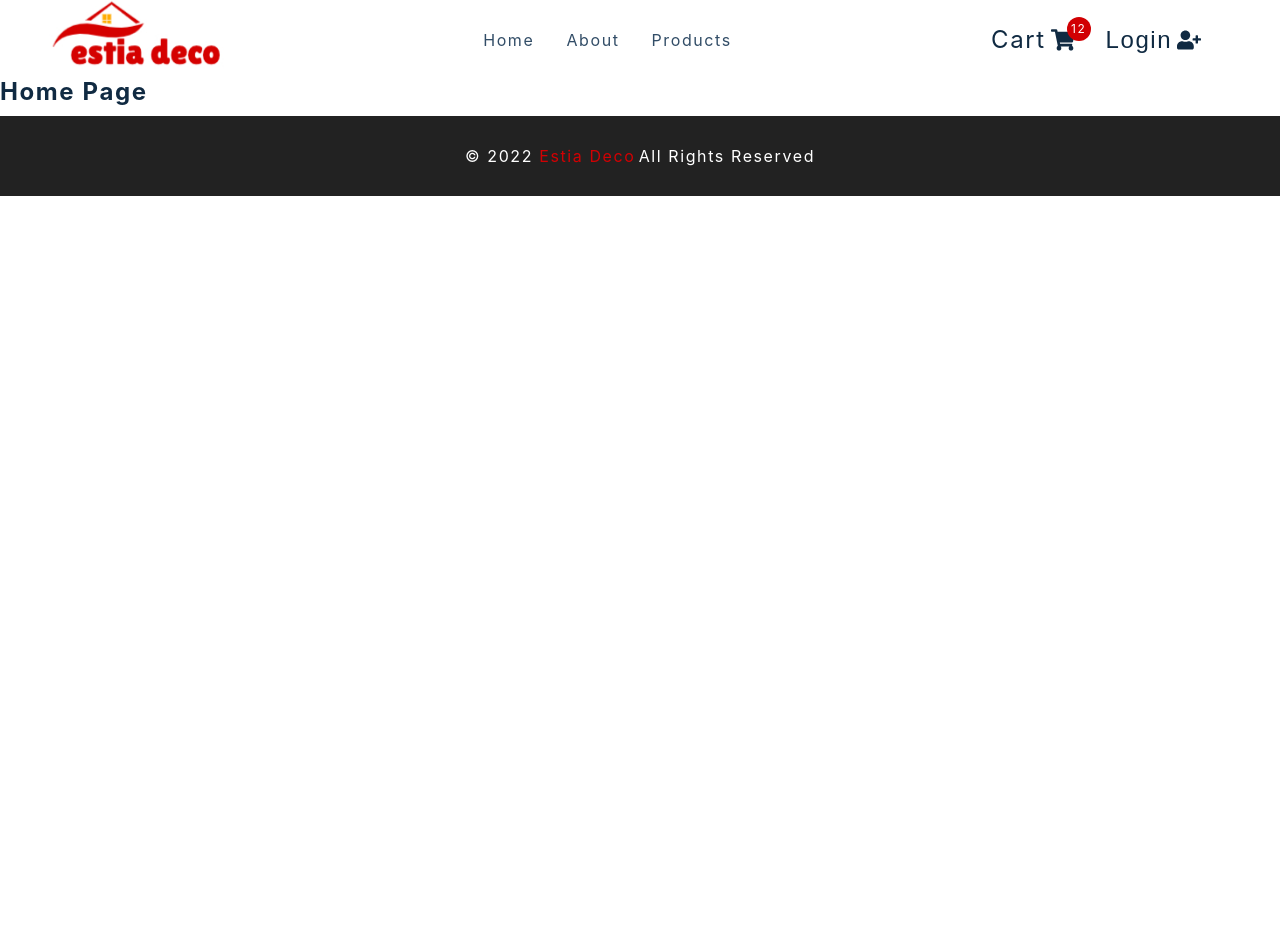
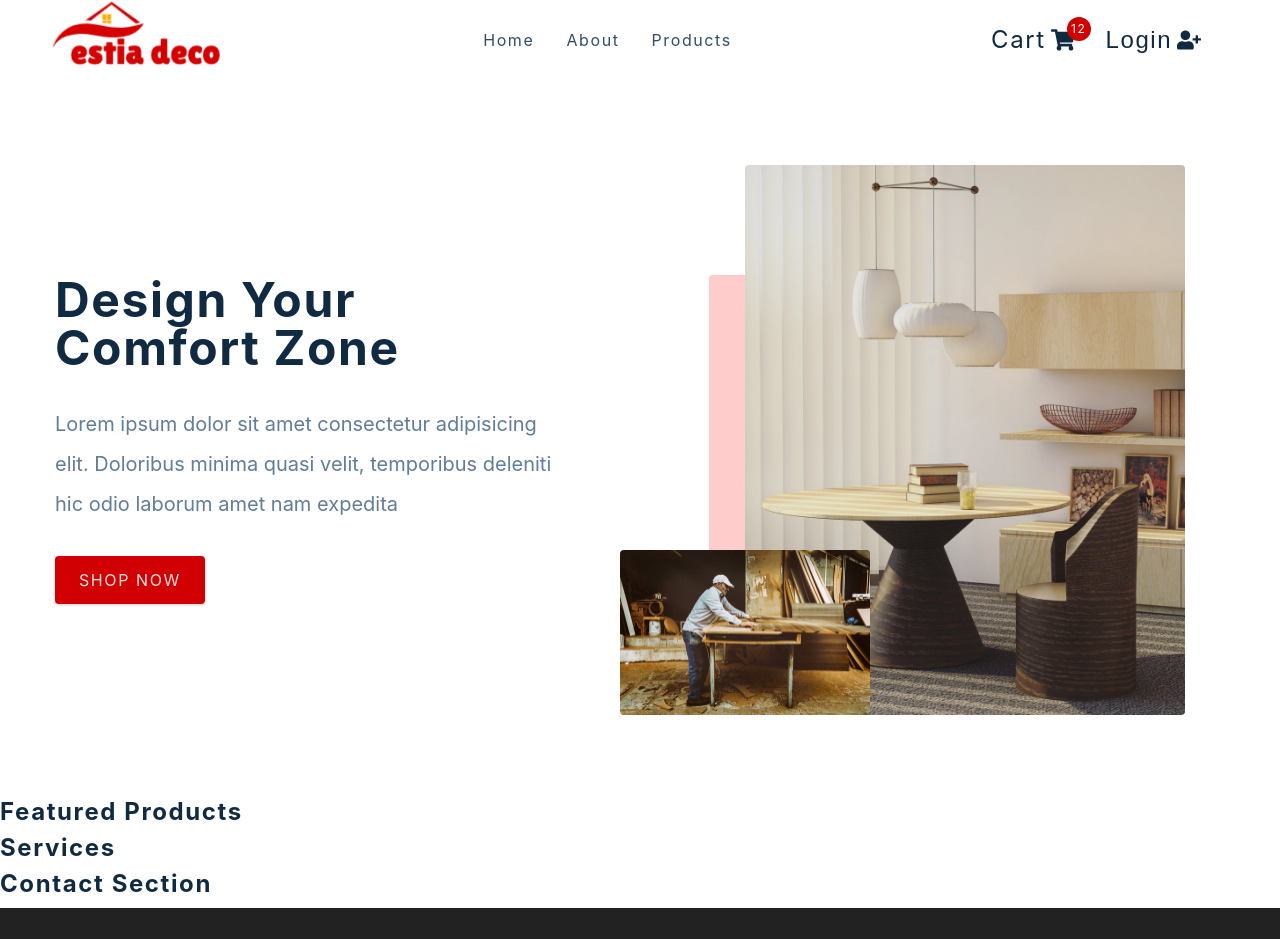
Before and after one commit to ioannis-sporidis/ra-online-store, a React (Create React App) app: page / in a window 1280 px wide. Shown: the top 939 px of the page. Before the commit the page ends 800 px from the top, so only its background shows below. Built offline with nearby package versions, Linux system fonts and the light colour scheme.

Commit message:
Home page - hero component setup

```diff
--- a/src/components/Hero.js
+++ b/src/components/Hero.js
@@ -1,12 +1,33 @@
-import React from 'react'
-import styled from 'styled-components'
-import { Link } from 'react-router-dom'
-import heroBcg from '../assets/hero-bcg.jpeg'
-import heroBcg2 from '../assets/hero-bcg-2.jpeg'
+import React from 'react';
+import styled from 'styled-components';
+import { Link } from 'react-router-dom';
+import heroBcg from '../assets/hero-bcg.jpeg';
+import heroBcg2 from '../assets/hero-bcg-2.jpeg';
 
 const Hero = () => {
-  return <h4>hero</h4>
-}
+  return (
+    <Wrapper className='section-center'>
+      <article className='content'>
+        <h1>
+          Design your <br />
+          comfort zone
+        </h1>
+        <p>
+          Lorem ipsum dolor sit amet consectetur adipisicing elit. Doloribus
+          minima quasi velit, temporibus deleniti hic odio laborum amet nam
+          expedita
+        </p>
+        <Link to='products' className='btn hero-btn'>
+          shop now
+        </Link>
+      </article>
+      <article className='img-container'>
+        <img src={heroBcg} alt='photo of a table' className='main-img' />
+        <img src={heroBcg2} alt='person working' className='accent-img' />
+      </article>
+    </Wrapper>
+  );
+};
 
 const Wrapper = styled.section`
   min-height: 60vh;
@@ -68,6 +89,6 @@ const Wrapper = styled.section`
       border-radius: var(--radius);
     }
   }
-`
+`;
 
-export default Hero
+export default Hero;
--- a/src/pages/AboutPage.js
+++ b/src/pages/AboutPage.js
@@ -15,10 +15,12 @@ const AboutPage = () => {
             <div className='underline'></div>
           </div>
           <p>
-            Lorem ipsum dolor sit amet consectetur adipisicing elit. Ullam
-            temporibus itaque molestiae cum placeat corporis ut obcaecati
-            deleniti harum, quae hic sunt sit adipisci, nulla magni culpa unde
-            omnis voluptatem?
+            Lorem, ipsum dolor sit amet consectetur adipisicing elit. A nihil
+            aliquid quam quis deleniti, facere impedit! Labore sapiente maiores
+            accusantium distinctio rerum eum, mollitia dignissimos consequuntur
+            repellendus dolorum nesciunt aut perferendis quisquam a eligendi
+            expedita molestiae esse voluptate sequi sint, et debitis. Architecto
+            recusandae provident optio dignissimos excepturi eaque culpa.
           </p>
         </article>
       </Wrapper>
--- a/src/pages/HomePage.js
+++ b/src/pages/HomePage.js
@@ -1,7 +1,14 @@
-import React from 'react'
-import { FeaturedProducts, Hero, Services, Contact } from '../components'
+import React from 'react';
+import { FeaturedProducts, Hero, Services, Contact } from '../components';
 const HomePage = () => {
-  return <h4>home page</h4>
-}
+  return (
+    <main>
+      <Hero />
+      <FeaturedProducts />
+      <Services />
+      <Contact />
+    </main>
+  );
+};
 
-export default HomePage
+export default HomePage;
```
